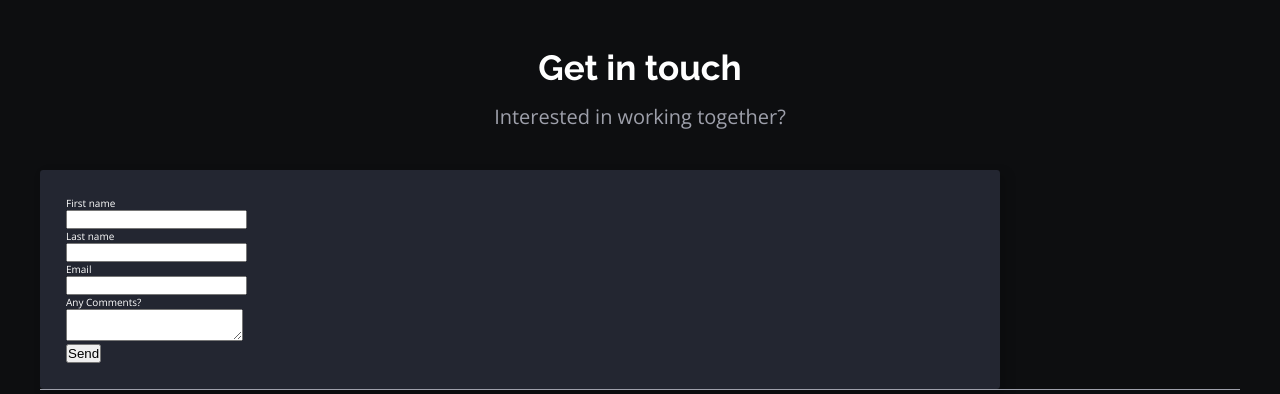
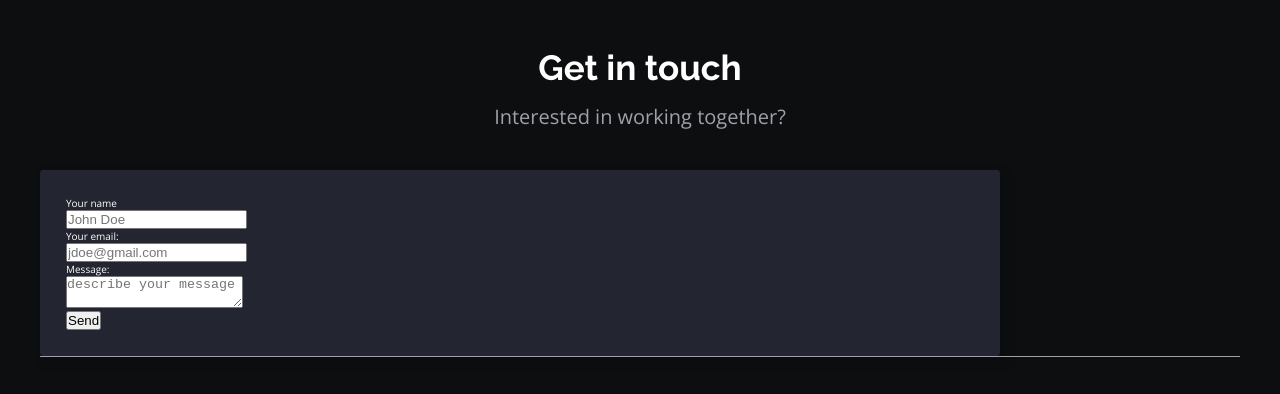
Before and after one commit to promathieuthiry/-deprecated-portfolio, a Gatsby site: page / in a window 1280 px wide. Shown: the part 3576-3970 px from the top of the page. Built offline with nearby package versions, Linux system fonts and the light colour scheme; Gatsby itself is replaced by a stand-in of ours.

Commit message:
update form

```diff
--- a/src/components/contact/contact.js
+++ b/src/components/contact/contact.js
@@ -34,8 +34,8 @@ const Contact = () => {
         ...inputData,
       }),
     })
-    //   .then(() => navigate("/thank-you/"))
-    //   .catch(error => alert(error))
+      .then(() => alert("Success"))
+      .catch(error => alert(error))
   }
 
   return (
@@ -44,49 +44,63 @@ const Contact = () => {
       <p className={description}>Interested in working together?</p>
       <div className={form_container}>
         <form
-          name="contact v2"
+          name="contact"
           method="post"
+          //   action="/thanks/"
           data-netlify="true"
-          onSubmit="submit"
           data-netlify-honeypot="bot-field"
+          onSubmit={handleSubmit}
         >
-          <input type="hidden" name="form-name" value="contact v2" />
-
-          <div hidden>
-            <input name="bot-field" />
-          </div>
-
-          <div>
+          {/* The `form-name` hidden field is required to support form submissions without JavaScript */}
+          <input type="hidden" name="form-name" value="contact" />
+          {/* <p hidden>
             <label>
-              First name
+              Don’t fill this out:{" "}
+              <input name="bot-field" onChange={handleChange} />
+            </label>
+          </p> */}
+          <p>
+            <label>
+              Your name
               <br />
-              <input type="text" name="first-name" />
+              <input
+                type="text"
+                name="name"
+                onChange={handleChange}
+                value={inputData.name}
+                placeholder="John Doe"
+                required
+              />
             </label>
-          </div>
-
-          <div>
+          </p>
+          <p>
             <label>
-              Last name
+              Your email:
               <br />
-              <input type="text" name="last-name" />
+              <input
+                type="email"
+                name="email"
+                onChange={handleChange}
+                value={inputData.email}
+                placeholder="jdoe@gmail.com"
+              />
             </label>
-          </div>
-
-          <div>
-            <label htmlFor="email">Email</label>
-            <br />
-            <input id="email" type="email" name="email" />
-          </div>
-
-          <div>
+          </p>
+          <p>
             <label>
-              Any Comments?
+              Message:
               <br />
-              <textarea name="comments"></textarea>
+              <textarea
+                name="message"
+                onChange={handleChange}
+                value={inputData.message}
+                placeholder="describe your message"
+              />
             </label>
-          </div>
-
-          <button type="submit">Send</button>
+          </p>
+          <p>
+            <button type="submit">Send</button>
+          </p>
         </form>
       </div>
     </div>
```
